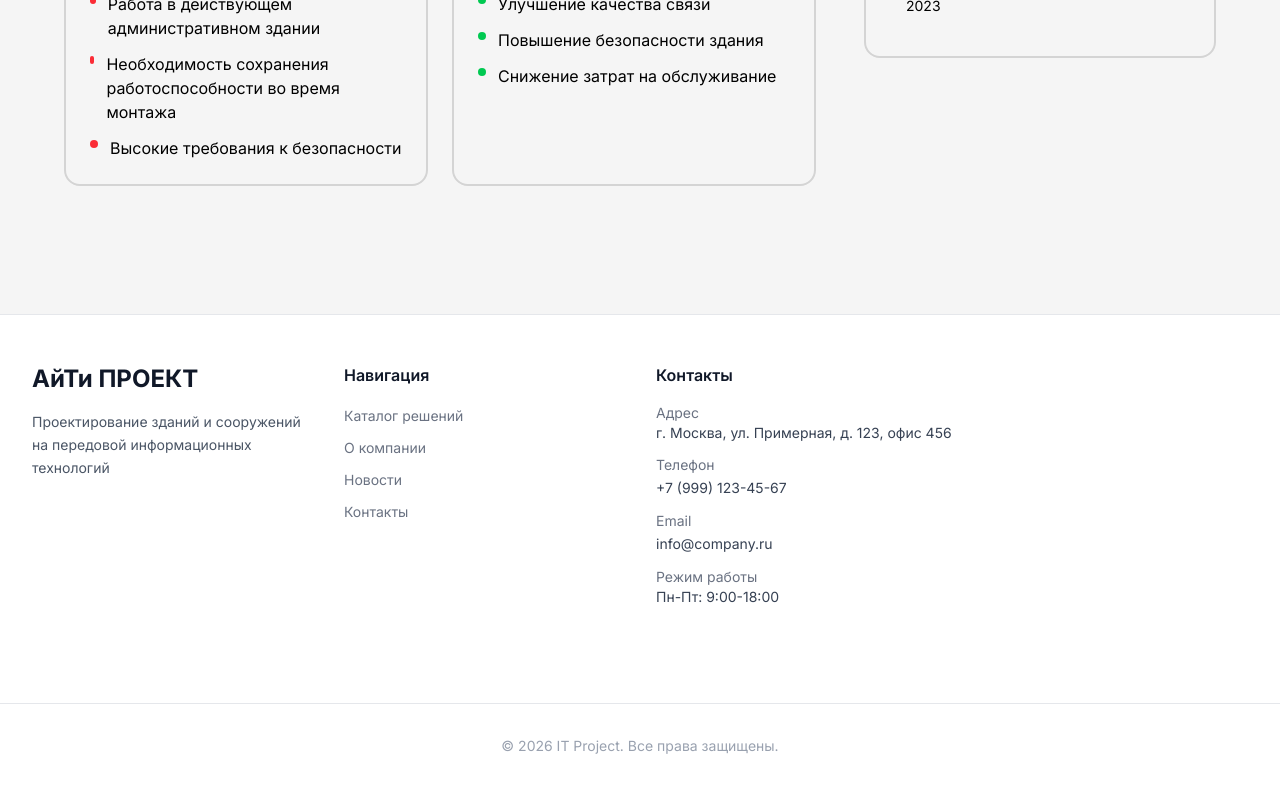
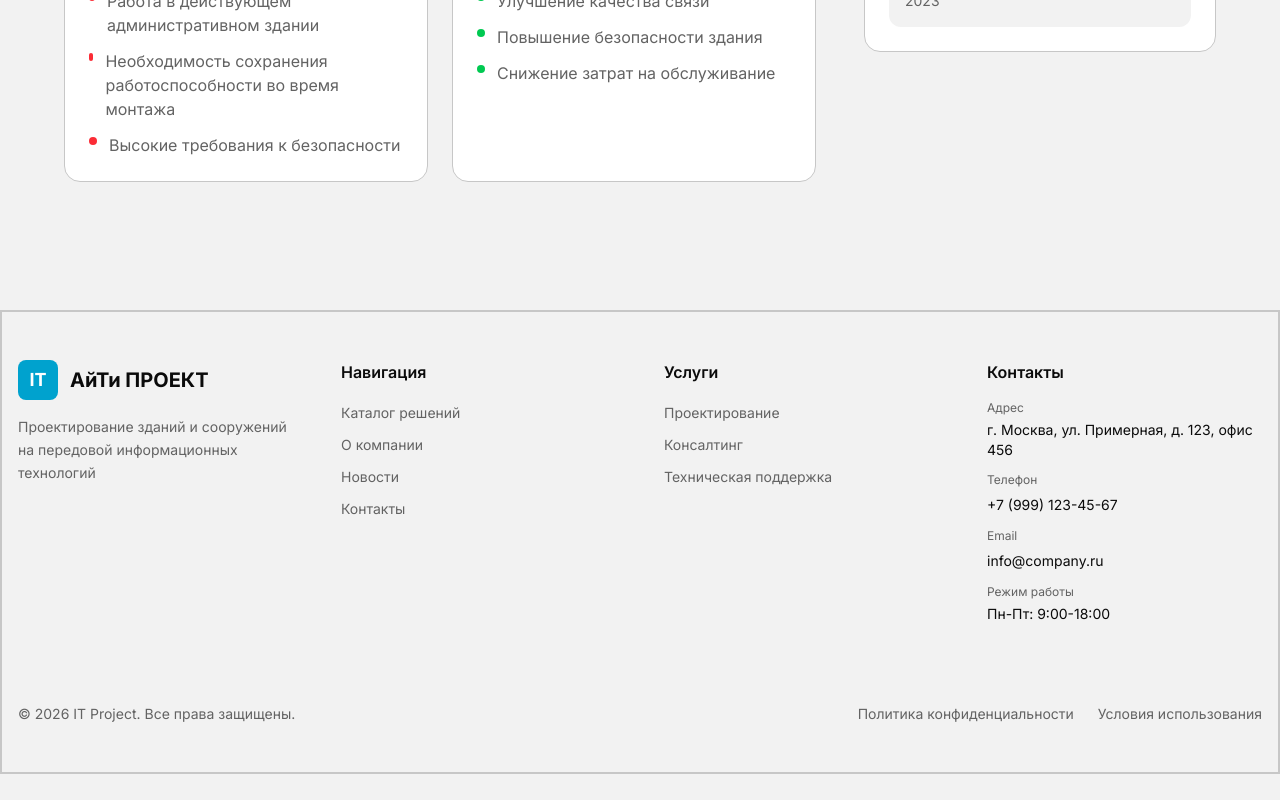
Before and after one commit to Beasbe/It_project, a Next.js app: page /It_project/projects/administration in a window 1280 px wide. Shown: the part 1394-2194 px from the top of the page. After the commit the page ends 2168 px from the top, so only its background shows below. Built offline with nearby package versions, Linux system fonts and the light colour scheme.

Commit message:
Добавил цвет и отредачил карусель новостей

```diff
--- a/app/globals.css
+++ b/app/globals.css
@@ -1,39 +1,63 @@
 @import "tailwindcss";
 
-:root {
-    /* Border thickness variables */
-    --border-thickness-thin: 1px;
-    --border-thickness-default: 2px;
-    --border-thickness-thick: 4px;
-    --border-thickness-extra: 6px;
+/* ============================================
+   TAILWIND V4 THEME - OKLCH COLOR FORMAT
+   ============================================ */
+@theme {
+    /* Border thickness */
+    --border-width-thin: 1px;
+    --border-width-default: 2px;
+    --border-width-thick: 4px;
+    --border-width-extra: 6px;
+
+    /* Цвета в формате OKLCH */
+    --color-grape: oklch(0.45 0.2 25);
+    --color-background: oklch(0.96 0 0);
+    --color-border: oklch(0.83 0 0);
+    --color-card: oklch(1 0 0);
+    --color-copy-primary: oklch(0.15 0 0);
+    --color-copy-secondary: oklch(0.5 0 0);
+    --color-cta: oklch(0.65 0.25 270);
+    --color-cta-active: oklch(0.55 0.3 275);
+    --color-cta-text: oklch(1 0 0);
 }
 
+/* ============================================
+   LIGHT THEME (по умолчанию)
+   ============================================ */
+:root,
 .light {
-    --grape: 114, 0, 0;
-    --background: 245, 245, 245;
-    --border: 212, 212, 212;
-    --card: 255, 255, 255;
-    --copy-primary: 23, 23, 23;
-    --copy-secondary: 115, 115, 115;
-    --cta: 139, 92, 246;
-    --cta-active: 124, 58, 237;
-    --cta-text: 255, 255, 255;
-    background: rgba(var(--background));
+    --color-grape: oklch(0.65 0.2 225);
+    --color-background: oklch(0.96 0 0);
+    --color-border: oklch(0.83 0 0);
+    --color-card: oklch(1 0 0);
+    --color-copy-primary: oklch(0.15 0 0);
+    --color-copy-secondary: oklch(0.5 0 0);
+    --color-cta: oklch(0.65 0.15 220);
+    --color-cta-active: oklch(0.72 0.3 15);
+    --color-cta-text: oklch(1 0 0);
+    background-color: var(--color-background);
 }
 
+/* ============================================
+   DARK THEME
+   ============================================ */
 .dark {
-    --grape: 160, 100, 230;
-    --background: 23, 23, 23;
-    --border: 64, 64, 64;
-    --card: 38, 38, 38;
-    --copy-primary: 245, 245, 245;
-    --copy-secondary: 163, 163, 163;
-    --cta: 124, 58, 237;
-    --cta-active: 139, 92, 246;
-    --cta-text: 255, 255, 255;
-    background: rgba(var(--background));
+    --color-grape: oklch(0.65 0.2 280);
+    --color-background: oklch(0.15 0 0);
+    --color-border: oklch(0.35 0 0);
+    --color-card: oklch(0.25 0 0);
+    --color-copy-primary: oklch(0.95 0 0);
+    --color-copy-secondary: oklch(0.7 0 0);
+    --color-cta: oklch(0.55 0.3 275);
+    --color-cta-active: oklch(0.65 0.25 270);
+    --color-cta-text: oklch(1 0 0);
+    background-color: var(--color-background);
 }
 
+/* ============================================
+   KEYFRAMES
+   ============================================ */
 @keyframes fadeIn {
     from {
         opacity: 0;
@@ -46,7 +70,8 @@
 }
 
 @keyframes pulse {
-    0%, 100% {
+    0%,
+    100% {
         transform: scale(1);
         opacity: 1;
     }
@@ -67,72 +92,6 @@
     }
 }
 
-@keyframes fade-in {
-    from {
-        opacity: 0;
-        transform: translateY(10px);
-    }
-    to {
-        opacity: 1;
-        transform: translateY(0);
-    }
-}
-
-@keyframes fade-out {
-    from {
-        opacity: 1;
-        transform: translateY(0);
-    }
-    to {
-        opacity: 0;
-        transform: translateY(-10px);
-    }
-}
-
-@keyframes slide-in {
-    from {
-        transform: translateX(-100%);
-        opacity: 0;
-    }
-    to {
-        transform: translateX(0);
-        opacity: 1;
-    }
-}
-
-@keyframes slide-out {
-    from {
-        transform: translateX(0);
-        opacity: 1;
-    }
-    to {
-        transform: translateX(100%);
-        opacity: 0;
-    }
-}
-
-@keyframes circle-expand {
-    from {
-        clip-path: circle(0% at 95% 40px);
-        opacity: 0.5;
-    }
-    to {
-        clip-path: circle(150% at 95% 40px);
-        opacity: 1;
-    }
-}
-
-@keyframes circle-shrink {
-    from {
-        clip-path: circle(150% at 95% 40px);
-        opacity: 1;
-    }
-    to {
-        clip-path: circle(0% at 95% 40px);
-        opacity: 0.5;
-    }
-}
-
 @keyframes theme-switch-fade {
     0% {
         opacity: 0;
@@ -144,7 +103,9 @@
     }
 }
 
-
+/* ============================================
+   ANIMATION UTILITIES
+   ============================================ */
 .animate-fadeIn {
     animation: fadeIn 0.3s ease-out;
 }
@@ -161,71 +122,52 @@
     animation: theme-switch-fade 0.3s ease-out;
 }
 
-/* Border utility classes */
+/* ============================================
+   BORDER UTILITIES
+   ============================================ */
 .border-thin {
-    border-width: var(--border-thickness-thin);
+    border-width: var(--border-width-thin);
 }
 
 .border-default {
-    border-width: var(--border-thickness-default);
+    border-width: var(--border-width-default);
 }
 
 .border-thick {
-    border-width: var(--border-thickness-thick);
+    border-width: var(--border-width-thick);
 }
 
 .border-extra {
-    border-width: var(--border-thickness-extra);
+    border-width: var(--border-width-extra);
 }
 
 /* Combined border-color and thickness classes */
-.border-primary-thin {
-    border-width: var(--border-thickness-thin);
-    border-color: rgba(var(--border), 1);
+.border-primary-thin,
+.border-primary-default,
+.border-primary-thick {
+    border-color: var(--color-border);
 }
 
-.border-primary-default {
-    border-width: var(--border-thickness-default);
-    border-color: rgba(var(--border), 1);
+.border-cta-thin,
+.border-cta-default,
+.border-cta-thick {
+    border-color: var(--color-cta);
 }
 
-.border-primary-thick {
-    border-width: var(--border-thickness-thick);
-    border-color: rgba(var(--border), 1);
+.border-dashed-thin,
+.border-dashed-default {
+    border-width: var(--border-width-default);
+    border-style: dashed;
+    border-color: var(--color-border);
 }
 
-.border-cta-thin {
-    border-width: var(--border-thickness-thin);
-    border-color: rgba(var(--cta), 1);
-}
-
-.border-cta-default {
-    border-width: var(--border-thickness-default);
-    border-color: rgba(var(--cta), 1);
-}
-
-.border-cta-thick {
-    border-width: var(--border-thickness-thick);
-    border-color: rgba(var(--cta), 1);
-}
-
-/* Dashed borders */
-.border-dashed-thin {
-    border-width: var(--border-thickness-thin);
-    border-style: dashed;
-    border-color: rgba(var(--border), 1);
-}
-
-.border-dashed-default {
-    border-width: var(--border-thickness-default);
-    border-style: dashed;
-    border-color: rgba(var(--border), 1);
-}
-
+/* ============================================
+   CUSTOM UTILITIES
+   ============================================ */
 @layer utilities {
-    /* Плавные переходы для интерфейса */
     .transition-theme {
-        transition-property: background-color, border-color, color, fill, stroke;
+        transition-property:
+            background-color, border-color, color, fill, stroke;
         transition-timing-function: cubic-bezier(0.4, 0, 0.2, 1);
         transition-duration: 300ms;
     }
--- a/src/components/Footer.tsx
+++ b/src/components/Footer.tsx
@@ -1,5 +1,4 @@
 "use client";
-
 import React from "react";
 import Link from "next/link";
 
@@ -19,15 +18,20 @@ const Footer = () => {
   };
 
   return (
-    <footer className="bg-white border-t border-gray-200 mt-auto">
-      <div className="max-w-7xl ml-auto px-4 sm:px-6 lg:px-8 py-12">
-        <div className="grid grid-cols-1 md:grid-cols-2 lg:grid-cols-4 gap-8">
+    <footer className="bg-background border-t border-default border-border transition-theme">
+      <div className="max-w-7xl mx-auto px-4 py-12">
+        <div className="grid grid-cols-1 md:grid-cols-2 lg:grid-cols-4 gap-8 lg:gap-12">
           {/* Логотип и название */}
           <div className="lg:col-span-1">
-            <h2 className="text-2xl font-bold text-gray-900 mb-4">
-              АйТи ПРОЕКТ
-            </h2>
-            <p className="text-gray-600 text-sm leading-relaxed">
+            <div className="flex items-center gap-3 mb-4">
+              <div className="w-10 h-10 bg-cta rounded-lg flex items-center justify-center">
+                <span className="text-cta-text font-bold text-lg">IT</span>
+              </div>
+              <h2 className="text-xl font-bold text-copy-primary">
+                АйТи ПРОЕКТ
+              </h2>
+            </div>
+            <p className="text-copy-secondary text-sm leading-relaxed">
               Проектирование зданий и сооружений на передовой информационных
               технологий
             </p>
@@ -35,13 +39,13 @@ const Footer = () => {
 
           {/* Навигация */}
           <div>
-            <h3 className="text-gray-900 font-semibold mb-4">Навигация</h3>
+            <h3 className="text-copy-primary font-semibold mb-4">Навигация</h3>
             <ul className="space-y-2">
               {navigationLinks.map((link) => (
                 <li key={link.name}>
                   <Link
                     href={link.href}
-                    className="text-gray-500 hover:text-gray-900 text-sm transition-colors duration-200"
+                    className="text-copy-secondary hover:text-cta text-sm transition-colors duration-200"
                   >
                     {link.name}
                   </Link>
@@ -50,47 +54,97 @@ const Footer = () => {
             </ul>
           </div>
 
+          {/* Услуги */}
+          <div>
+            <h3 className="text-copy-primary font-semibold mb-4">Услуги</h3>
+            <ul className="space-y-2">
+              <li>
+                <Link
+                  href="/services/design"
+                  className="text-copy-secondary hover:text-cta text-sm transition-colors duration-200"
+                >
+                  Проектирование
+                </Link>
+              </li>
+              <li>
+                <Link
+                  href="/services/consulting"
+                  className="text-copy-secondary hover:text-cta text-sm transition-colors duration-200"
+                >
+                  Консалтинг
+                </Link>
+              </li>
+              <li>
+                <Link
+                  href="/services/support"
+                  className="text-copy-secondary hover:text-cta text-sm transition-colors duration-200"
+                >
+                  Техническая поддержка
+                </Link>
+              </li>
+            </ul>
+          </div>
+
           {/* Контакты */}
-          <div className="lg:col-span-2">
-            <h3 className="text-gray-900 font-semibold mb-4">Контакты</h3>
+          <div className="lg:col-span-1">
+            <h3 className="text-copy-primary font-semibold mb-4">Контакты</h3>
             <div className="space-y-3">
               <div>
-                <p className="text-gray-500 text-sm">Адрес</p>
-                <p className="text-gray-700 text-sm">{contactInfo.address}</p>
+                <p className="text-copy-secondary text-xs mb-1">Адрес</p>
+                <p className="text-copy-primary text-sm">
+                  {contactInfo.address}
+                </p>
               </div>
               <div>
-                <p className="text-gray-500 text-sm">Телефон</p>
+                <p className="text-copy-secondary text-xs mb-1">Телефон</p>
                 <a
                   href={`tel:${contactInfo.phone.replace(/\D/g, "")}`}
-                  className="text-gray-700 hover:text-gray-900 text-sm transition-colors duration-200"
+                  className="text-copy-primary hover:text-cta text-sm transition-colors duration-200"
                 >
                   {contactInfo.phone}
                 </a>
               </div>
               <div>
-                <p className="text-gray-500 text-sm">Email</p>
+                <p className="text-copy-secondary text-xs mb-1">Email</p>
                 <a
                   href={`mailto:${contactInfo.email}`}
-                  className="text-gray-700 hover:text-gray-900 text-sm transition-colors duration-200"
+                  className="text-copy-primary hover:text-cta text-sm transition-colors duration-200"
                 >
                   {contactInfo.email}
                 </a>
               </div>
               <div>
-                <p className="text-gray-500 text-sm">Режим работы</p>
-                <p className="text-gray-700 text-sm">
+                <p className="text-copy-secondary text-xs mb-1">Режим работы</p>
+                <p className="text-copy-primary text-sm">
                   {contactInfo.workingHours}
                 </p>
               </div>
             </div>
           </div>
         </div>
-      </div>
-      {/* Копирайт */}
-      <div className="mt-12 pt-8  border-t border-gray-200">
-        <p className="text-gray-400 pb-11 text-sm text-center">
-          © 2026 IT Project. Все права защищены.
-        </p>
+
+        {/* Копирайт */}
+        <div className="mt-12 pt-8">
+          <div className="flex flex-col md:flex-row justify-between items-center gap-4">
+            <p className="text-copy-secondary text-sm">
+              © 2026 IT Project. Все права защищены.
+            </p>
+            <div className="flex gap-6">
+              <Link
+                href="/privacy"
+                className="text-copy-secondary hover:text-cta text-sm transition-colors duration-200"
+              >
+                Политика конфиденциальности
+              </Link>
+              <Link
+                href="/terms"
+                className="text-copy-secondary hover:text-cta text-sm transition-colors duration-200"
+              >
+                Условия использования
+              </Link>
+            </div>
+          </div>
+        </div>
       </div>
     </footer>
   );
--- a/tailwind.config.ts
+++ /dev/null
@@ -1,33 +0,0 @@
-import type { Config } from 'tailwindcss'
-
-const config: Config = {
-  content: [
-    "./src/**/*.{js,ts,jsx,tsx}",
-    "./app/**/*.{js,ts,jsx,tsx}",
-    "./components/**/*.{js,ts,jsx,tsx}",
-  ],
-  theme: {
-    extend: {
-      colors: {
-        background: "rgba(var(--background), 1)",
-        border: "rgba(var(--border), 1)",
-        card: "rgba(var(--card), 1)",
-        "copy-primary": "rgba(var(--copy-primary), 1)",
-        "copy-secondary": "rgba(var(--copy-secondary), 1)",
-        cta: "rgba(var(--cta), 1)",
-        "cta-active": "rgba(var(--cta-active), 1)",
-        "cta-text": "rgba(var(--cta-text), 1)",
-        grape: "rgba(var(--grape), 1)",
-      },
-      borderWidth: {
-        'thin': 'var(--border-thickness-thin)',
-        'default': 'var(--border-thickness-default)',
-        'thick': 'var(--border-thickness-thick)',
-        'extra': 'var(--border-thickness-extra)',
-      }
-    },
-  },
-  plugins: [],
-}
-
-export default config
```
Also changed, not shown: src/components/ContactForm.tsx (+25 -25 lines), src/components/Header.tsx (+5 -5 lines), src/components/NewsCarousel.tsx (+40 -22 lines), src/components/Projects.tsx (+30 -24 lines), src/components/Scopes.tsx (+15 -45 lines), src/data/newsData.ts (+17 -18 lines).
